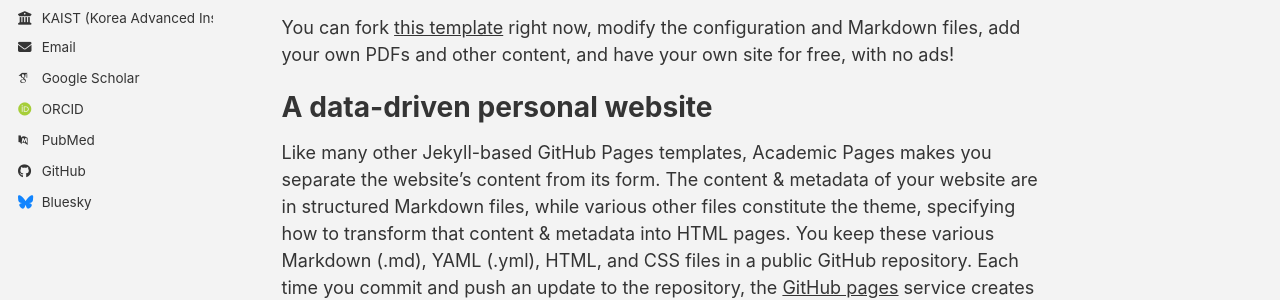
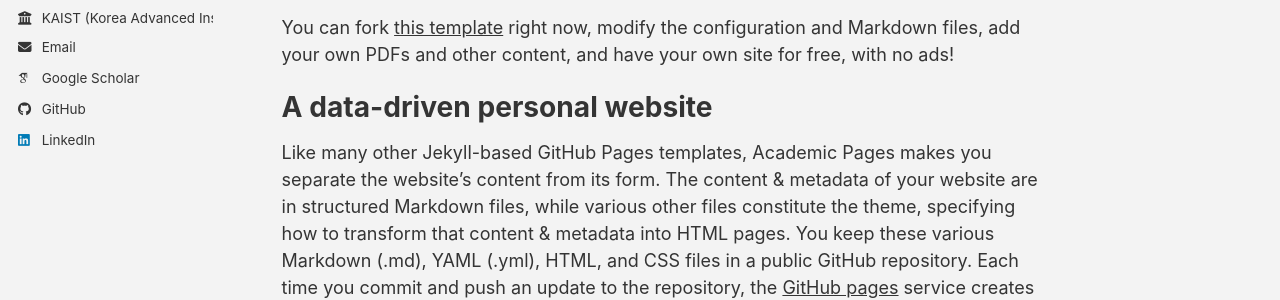
Before and after one commit to yoonsoonam119/yoonsoonam119.github.io, a Jekyll site: the page built from _pages/about.md, in a window 1280 px wide. Shown: the part 397-697 px from the top of the page. Built offline with Jekyll 4.4.1, drawn with Linux system fonts in a browser that asks for light colours; some web fonts are replaced; a script bundle is joined from its source files by our own code; library files that are not in the unit come from our copies; some of the changed lines change nothing that is shown.

Commit message:
Modify social media and academic links in _config.yml
Updated personal links and social media usernames in the configuration file.

```diff
--- a/_config.yml
+++ b/_config.yml
@@ -33,63 +33,63 @@
   email            : "yoonsoo.nam@kaist.ac.kr"
 
   # Academic websites
-  academia         : # URL
-  arxiv            : # URL - Update with the correct link to your profile
-  googlescholar    : "https://scholar.google.com/citations?user=PS_CX0AAAAAJ"
-  inspire-hep      : # URL
-  impactstory      : # URL
-  orcid            : "https://orcid.org/yourorcidurl"
-  semantic         : # URL
-  ssrn             : # URL
-  pubmed           : "https://www.ncbi.nlm.nih.gov/pubmed/?term=john+snow"
-  researchgate     : # URL
-  scopus           : # URL
-  zotero           : # URL
+  #academia         : # URL
+  #arxiv            : "yoonsoonam"
+  googlescholar    : "https://scholar.google.com/citations?user=3YsJBKcAAAAJ"
+  #inspire-hep      : # URL
+  #impactstory      : # URL
+  #orcid            : "https://orcid.org/yourorcidurl"
+  #semantic         : # URL
+  #ssrn             : # URL
+  #pubmed           : "https://www.ncbi.nlm.nih.gov/pubmed/?term=john+snow"
+  #researchgate     : # URL
+  #scopus           : # URL
+  #zotero           : # URL
 
 
   # Repositories and software development
-  bitbucket        : # Username - Update with your username on the site
-  codepen          : # Username
-  dribbble         : # Username
-  github           : "academicpages"
-  kaggle           : # Username
-  stackoverflow    : # User number or user number and name (i.e., use "1" or "1/jeff-atwood")
+  #bitbucket        : # Username - Update with your username on the site
+  #codepen          : # Username
+  #dribbble         : # Username
+  github           : "yoonsoonam119"
+  #kaggle           : # Username
+  #stackoverflow    : # User number or user number and name (i.e., use "1" or "1/jeff-atwood")
 
   # Social media
-  artstation       : # Username
-  bluesky          : "bsky.app" # Replace this with you Bluesky username
-  facebook         : # Username
-  flickr           : # Username
-  foursquare       : # Username
-  goodreads        : # Username
-  google_plus      : # Username
-  keybase          : # Username
-  instagram        : # Username
-  lastfm           : # Username
-  linkedin         : # Username
-  mastodon         : # URL
-  medium           : # URL
-  pinterest        : # Username
-  soundcloud       : # Username
-  steam            : # Username
-  telegram         : # URL
-  tumblr           : # Username
-  twitter          : # Username for X / Twitter
-  vine             : # Username
-  weibo            : # Username
-  wikipedia        : # Username
-  xing             : # Username
-  youtube          : # Username
-  zhihu            : # Username
+  #artstation       : # Username
+  #bluesky          : "bsky.app" # Replace this with you Bluesky username
+  #facebook         : # Username
+  #flickr           : # Username
+  #foursquare       : # Username
+  #goodreads        : # Username
+  #google_plus      : # Username
+  #keybase          : # Username
+  #instagram        : # Username
+  #lastfm           : # Username
+  linkedin         : "yoonsoo-nam-b5548474"
+  #mastodon         : # URL
+  #medium           : # URL
+  #pinterest        : # Username
+  #soundcloud       : # Username
+  #steam            : # Username
+  #telegram         : # URL
+  #tumblr           : # Username
+  #twitter          : # Username for X / Twitter
+  #vine             : # Username
+  #weibo            : # Username
+  #wikipedia        : # Username
+  #xing             : # Username
+  #youtube          : # Username
+  #zhihu            : # Username
 
 # Publication Category - The following the list of publication categories and their headings
-publication_category:
-  books:
-    title: 'Books'
-  manuscripts:
-    title: 'Journal Articles'
-  conferences:
-    title: 'Conference Papers'
+#publication_category:
+#  books:
+#    title: 'Books'
+#  manuscripts:
+#    title: 'Journal Articles'
+#  conferences:
+#    title: 'Conference Papers'
 
 # Site Settings
 teaser                   :  # filename of teaser fallback teaser image placed in /images/ for social media previews
```
